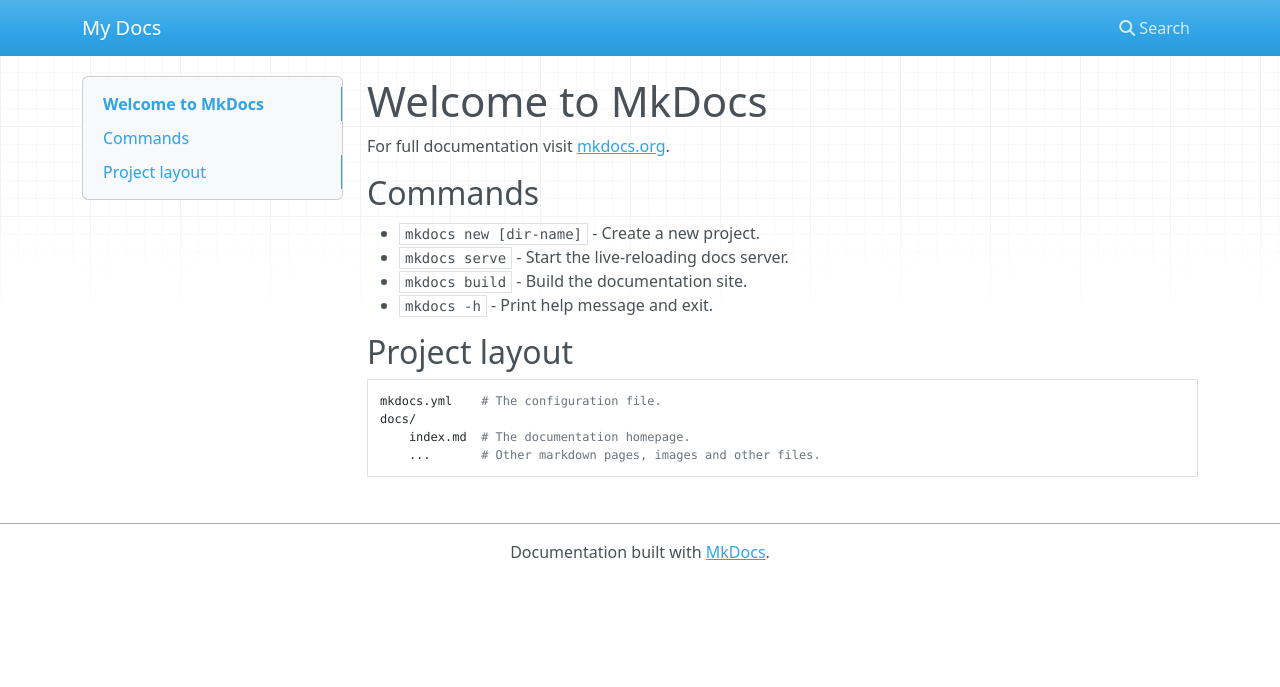
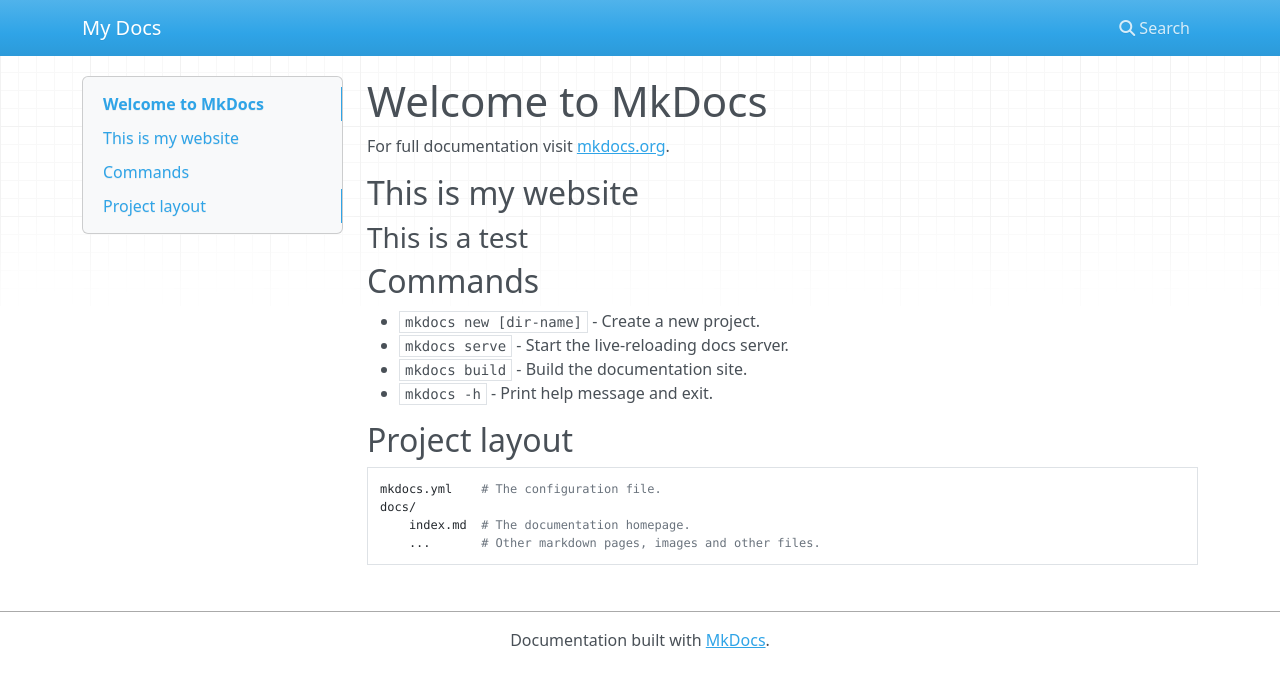
Before and after one commit to wassou93/wassim.github.io, an MkDocs documentation site: the page built from docs/index.md, in a window 1280 px wide. Shown: the top 687 px of the page. Built offline with MkDocs 1.6.1, drawn with Linux system fonts in a browser that asks for light colours; nearby versions of some CDN libraries.

Commit message:
Add a test text.

```diff
--- a/docs/index.md
+++ b/docs/index.md
@@ -1,6 +1,9 @@
 # Welcome to MkDocs
 
 For full documentation visit [mkdocs.org](https://www.mkdocs.org).
+
+## This is my website
+### This is a test
 
 ## Commands
 
```
